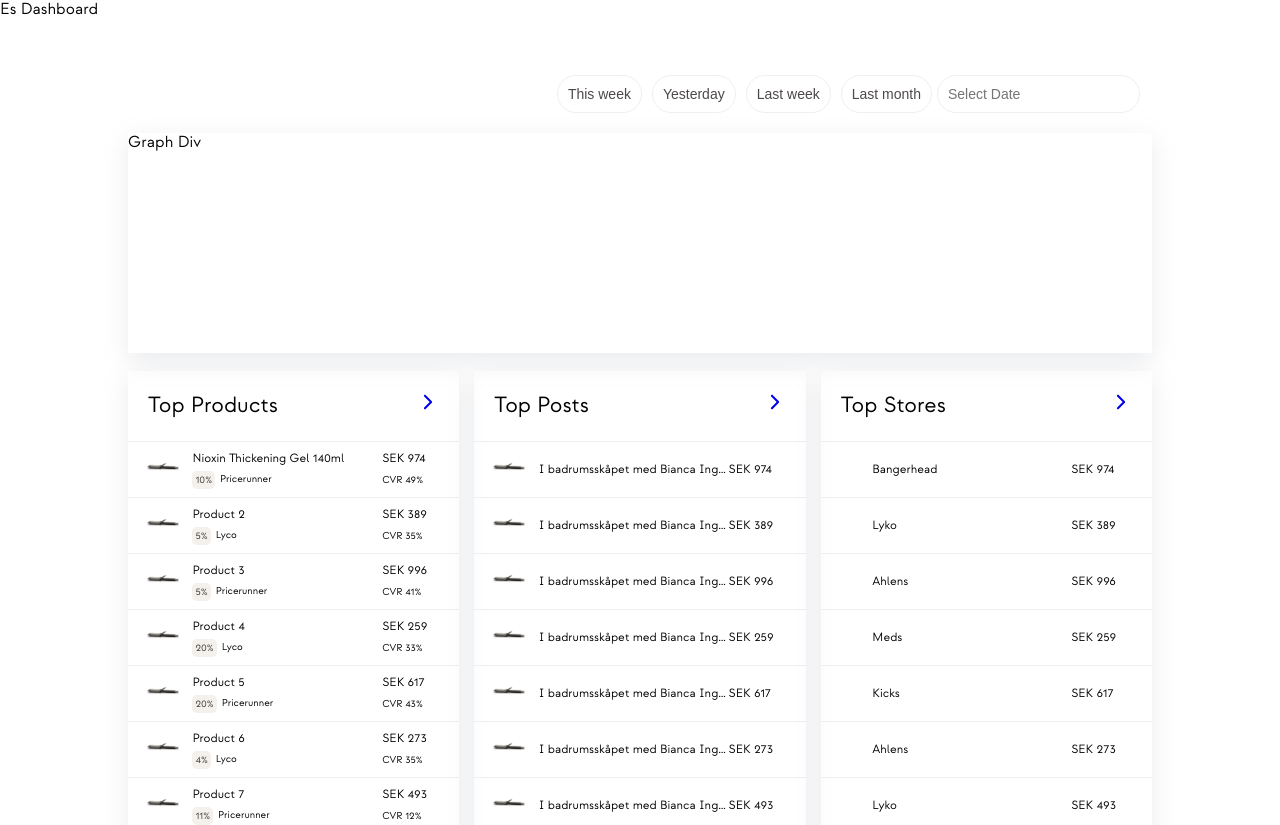
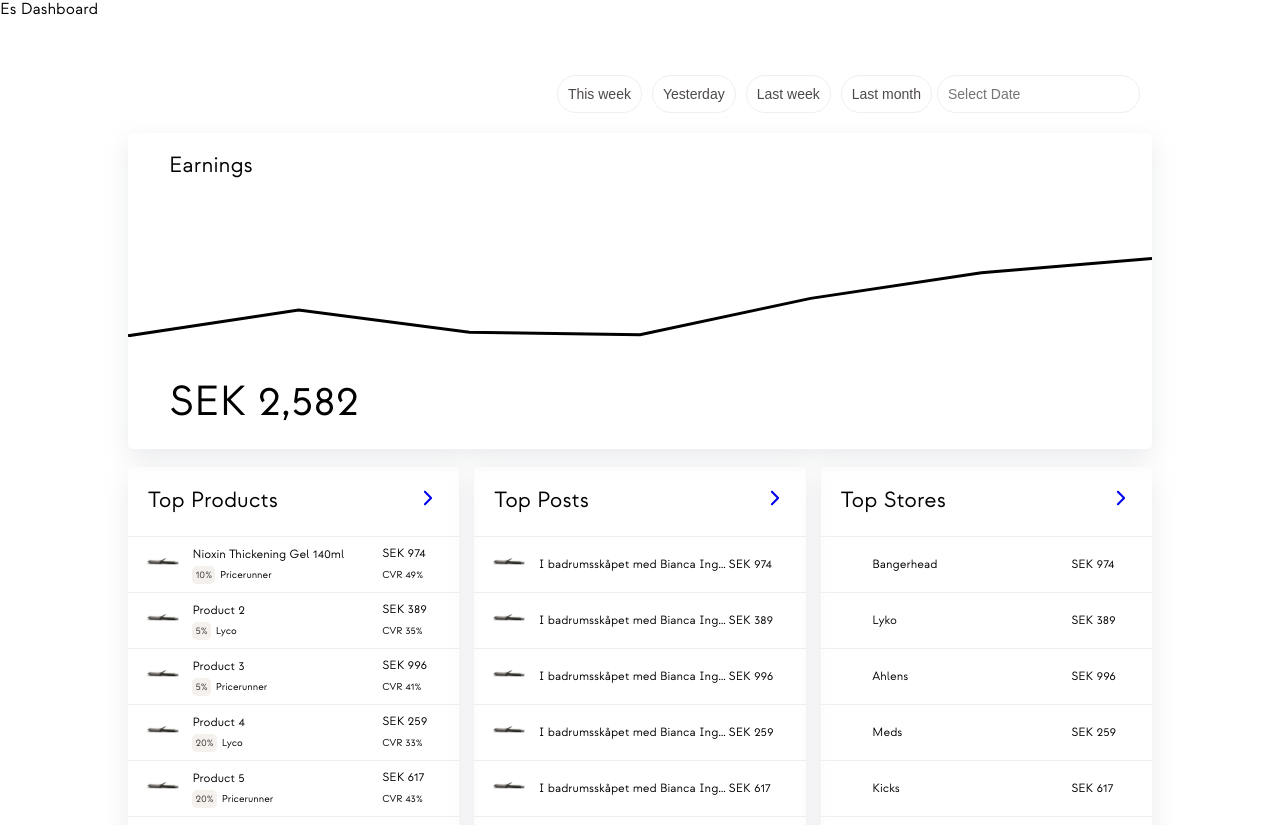
Before and after one commit to riddhiparmarbrainvire/esdashboard, a Next.js app: page / in a window 1280 px wide. Shown: the top 825 px of the page. Built offline with nearby package versions, Linux system fonts and the light colour scheme.

Commit message:
started working on graph ui

```diff
--- /dev/null
+++ b/data.json
@@ -0,0 +1,33 @@
+ [
+    {"date": "2023-12-01", "earnings": 1000},
+    {"date": "2023-12-02", "earnings": 1200},
+    {"date": "2023-12-03", "earnings": 800},
+    {"date": "2023-12-04", "earnings": 1500},
+    {"date": "2023-12-05", "earnings": 1300},
+    {"date": "2023-12-06", "earnings": 1100},
+    {"date": "2023-12-07", "earnings": 900},
+    {"date": "2023-12-08", "earnings": 1000},
+    {"date": "2023-12-09", "earnings": 1200},
+    {"date": "2023-12-10", "earnings": 1400},
+    {"date": "2023-12-11", "earnings": 1600},
+    {"date": "2023-12-12", "earnings": 1100},
+    {"date": "2023-12-13", "earnings": 900},
+    {"date": "2023-12-14", "earnings": 1300},
+    {"date": "2023-12-15", "earnings": 1100},
+    {"date": "2023-12-16", "earnings": 1200},
+    {"date": "2023-12-17", "earnings": 1000},
+    {"date": "2023-12-18", "earnings": 1400},
+    {"date": "2023-12-19", "earnings": 1600},
+    {"date": "2023-12-20", "earnings": 1800},
+    {"date": "2023-12-21", "earnings": 1200},
+    {"date": "2023-12-22", "earnings": 1100},
+    {"date": "2023-12-23", "earnings": 1300},
+    {"date": "2023-12-24", "earnings": 1500},
+    {"date": "2023-12-25", "earnings": 1700},
+    {"date": "2023-12-26", "earnings": 1900},
+    {"date": "2023-12-27", "earnings": 2000},
+    {"date": "2023-12-28", "earnings": 1800},
+    {"date": "2023-12-29", "earnings": 1600},
+    {"date": "2023-12-30", "earnings": 1400},
+    {"date": "2023-12-31", "earnings": 1200}
+  ]
--- a/package.json
+++ b/package.json
@@ -9,7 +9,9 @@
     "lint": "next lint"
   },
   "dependencies": {
+    "@types/faker": "^6.6.9",
     "chart.js": "^4.4.0",
+    "faker": "^6.6.6",
     "next": "13.5.6",
     "react": "^18",
     "react-chartjs-2": "^5.2.0",
--- a/src/components/ButtonFilter.tsx
+++ b/src/components/ButtonFilter.tsx
@@ -4,7 +4,7 @@ import DateInput from "./DateInput";
 import { ButtonContainer } from "@/styles/dashboard.styles";
 import { useRouter } from "next/router";
 
-const ButtonFilter = () => {
+const ButtonFilter = ({ sendDataToB }: any) => {
   const [selectedOption, setSelectedOption] = useState<string | null>(null);
   const [selectedDateRange, setSelectedDateRange] = useState<{
     start: Date | null;
@@ -14,7 +14,6 @@ const ButtonFilter = () => {
   const [option, setOption] = useState<string | null>(null);
 
   const router = useRouter();
-  console.log(router, "ROUTER");
 
   const handleButtonClick = (option: string) => {
     const currentDate = new Date();
@@ -27,6 +26,7 @@ const ButtonFilter = () => {
           start: yesterday,
           end: yesterday,
         });
+        sendDataToB({ start: yesterday, end: yesterday });
         setOption(option);
         break;
       case "thisWeek":
@@ -37,6 +37,7 @@ const ButtonFilter = () => {
         endOfWeek.setDate(currentDate.getDate() + (6 - currentDate.getDay()));
 
         setSelectedDateRange({ start: startOfWeek, end: endOfWeek });
+        sendDataToB({ start: startOfWeek, end: endOfWeek });
         setOption(option);
         break;
       case "lastWeek":
@@ -52,6 +53,7 @@ const ButtonFilter = () => {
           start: startOfLastWeek,
           end: endOfLastWeek,
         });
+        sendDataToB({ start: startOfLastWeek, end: endOfLastWeek });
         setOption(option);
         break;
       case "lastMonth":
@@ -71,6 +73,7 @@ const ButtonFilter = () => {
           start: firstDayOfLastMonth,
           end: lastDayOfLastMonth,
         });
+        sendDataToB({ start: firstDayOfLastMonth, end: lastDayOfLastMonth });
         setOption(option);
         break;
       default:
--- a/src/components/Dashboard.tsx
+++ b/src/components/Dashboard.tsx
@@ -1,71 +1,25 @@
-import React from "react";
+import React, { useState } from "react";
 import ButtonFilter from "./ButtonFilter";
 import { Column, Columns, MainDivWrapper } from "@/styles/dashboard.styles";
 import Graph from "./Graph";
 import Products from "./Products";
-import LayoutA from "./LayoutA";
 import Header from "./Header";
-// import {
-//   Chart as ChartJS,
-//   CategoryScale,
-//   LinearScale,
-//   PointElement,
-//   LineElement,
-//   Title,
-//   Tooltip,
-//   Legend,
-//   BarElement,
-// } from "chart.js";
-// import { Line } from "react-chartjs-2";
-
-// ChartJS.register(
-//   CategoryScale,
-//   LinearScale,
-//   PointElement,
-//   LineElement,
-//   Title,
-//   Tooltip,
-//   Legend
-// );
-
-// export const options = {
-//   responsive: true,
-//   plugins: {
-//     legend: {
-//       position: "top" as const,
-//     },
-//     title: {
-//       display: true,
-//       text: "Chart.js Line Chart",
-//     },
-//   },
-// };
-
-// const labels = ["January", "February", "March", "April", "May", "June", "July"];
-
-// export const data = {
-//   labels,
-//   datasets: [
-//     {
-//       label: "Dataset 2",
-//       data: [33, 33, 22, 11, 44, 56, 67, 5, , 3, 2, 22, 2, 2, 2, 22, 22],
-//       borderColor: "rgb(53, 162, 235)",
-//       backgroundColor: "rgba(53, 162, 235, 0.5)",
-//     },
-//   ],
-// };
 
 const Dashboard = () => {
+  const [dataForB, setDataForB] = useState([]);
+
+  const sendDataToB = (data: any) => {
+    setDataForB(data);
+  };
+
   return (
     <>
       <Header />
       <MainDivWrapper>
-        <ButtonFilter />
-        <Graph />
+        <ButtonFilter sendDataToB={sendDataToB} />
+        <Graph receivedData={dataForB} />
         <Products />
       </MainDivWrapper>
-
-      {/* <Line options={options} data={data} />; */}
     </>
   );
 };
--- a/src/components/Graph.tsx
+++ b/src/components/Graph.tsx
@@ -1,8 +1,109 @@
-import { GraphWrapper } from "@/styles/dashboard.styles";
+import {
+  GraphData,
+  GraphHeading,
+  GraphWrapper,
+} from "@/styles/dashboard.styles";
 import React from "react";
+import {
+  Chart as ChartJS,
+  CategoryScale,
+  LinearScale,
+  PointElement,
+  LineElement,
+  Title,
+  Tooltip,
+  Legend,
+} from "chart.js";
+import { Line } from "react-chartjs-2";
+import JsonDataForDate from "../../data.json";
 
-const Graph = () => {
-  return <GraphWrapper>Graph Div</GraphWrapper>;
+ChartJS.register(
+  CategoryScale,
+  LinearScale,
+  PointElement,
+  LineElement,
+  Title,
+  Tooltip,
+  Legend
+);
+
+const Graph = ({ receivedData }: any) => {
+  console.log(receivedData, receivedData, "receivedDatareceivedData");
+  const options = {
+    scales: { x: { display: false }, y: { display: false } },
+    responsive: true,
+    plugins: {
+      legend: {
+        display: false,
+      },
+      title: {
+        display: false,
+        text: "Chart.js Line Chart",
+      },
+    },
+  };
+
+  const labels = [
+    "January",
+    "February",
+    "March",
+    "April",
+    "May",
+    "June",
+    "July",
+  ];
+
+  const formatReceivedDates = ({ start, end }: any) => {
+    const formatSingleDate = (date: any) => {
+      const dateObj = new Date(date);
+      const year = dateObj.getFullYear();
+      const month = String(dateObj.getMonth() + 1).padStart(1, "0");
+      const day = String(dateObj.getDate()).padStart(1, "0");
+      return `${year}-${month}-${day}`;
+    };
+
+    const formattedStartDate = start ? formatSingleDate(start) : null;
+    const formattedEndDate = end ? formatSingleDate(end) : null;
+    console.log(formattedStartDate, formattedEndDate, "formated");
+    return { formattedStartDate, formattedEndDate };
+  };
+
+  formatReceivedDates(receivedData);
+
+  const transformedData = JsonDataForDate.map((data) => ({
+    x: data.date,
+    y: data.earnings,
+  }));
+
+  console.log(transformedData, "transformedData");
+
+  const filteredData = receivedData
+    ? transformedData.filter((d) => d.x === receivedData)
+    : transformedData;
+
+  const data = {
+    labels,
+    datasets: [
+      {
+        label: "Dataset 2",
+        data: [
+          1, 23, 4, 2, 33, 55, 67, 12, 3, 5, 9, 8, 78, 67, 98, 3, 6, 78, 5, 4,
+        ],
+        backgroundColor: "aqua",
+        borderColor: "black",
+        pointBorderColor: "rgb(255, 99, 132)",
+        pointRadius: 0,
+      },
+    ],
+  };
+
+  return (
+    <GraphWrapper>
+      <GraphHeading>Earnings</GraphHeading>
+      <Line options={options} data={data} width={"700"} height={"80"} />
+      <GraphData>SEK 2,582</GraphData>
+    </GraphWrapper>
+  );
 };
 
 export default Graph;
--- a/src/styles/dashboard.styles.tsx
+++ b/src/styles/dashboard.styles.tsx
@@ -20,7 +20,7 @@ export const MainDivWrapper = styled.div`
   margin-left: auto;
   margin-right: auto;
   width: 80%;
-  height: 130vh;
+  height: 145vh;
 `;
 
 interface ButtonContainerProps {
@@ -81,7 +81,8 @@ export const DateInputField = styled(DatePicker)`
   padding: 10px;
 
   &:focus {
-    border: none;
+    border-radius: 50px;
+    border: 1px solid #efefef;
     outline: none;
     opacity: 0.9;
     transform: scale(0.98);
@@ -93,9 +94,28 @@ export const DashboardHeader = styled.div`
 `;
 
 export const GraphWrapper = styled.div`
-  height: 220px;
+  height: auto;
   box-shadow: rgba(149, 157, 165, 0.2) 0px 8px 24px;
   margin-bottom: 18px;
+  border-radius: 5px;
+`;
+
+export const GraphHeading = styled.div`
+  font-size: 22px;
+  font-weight: 500;
+  line-height: 26px;
+  letter-spacing: 0em;
+  text-align: left;
+  padding: 2% 4% 4% 4%;
+`;
+
+export const GraphData = styled.div`
+  padding: 4% 4% 2% 4%;
+  font-size: 42px;
+  font-weight: 500;
+  line-height: 50px;
+  letter-spacing: 0em;
+  text-align: left;
 `;
 
 export const Columns = styled.div`
```
Also changed, not shown: 1 other file (tests, documents, lock files or other folders).
